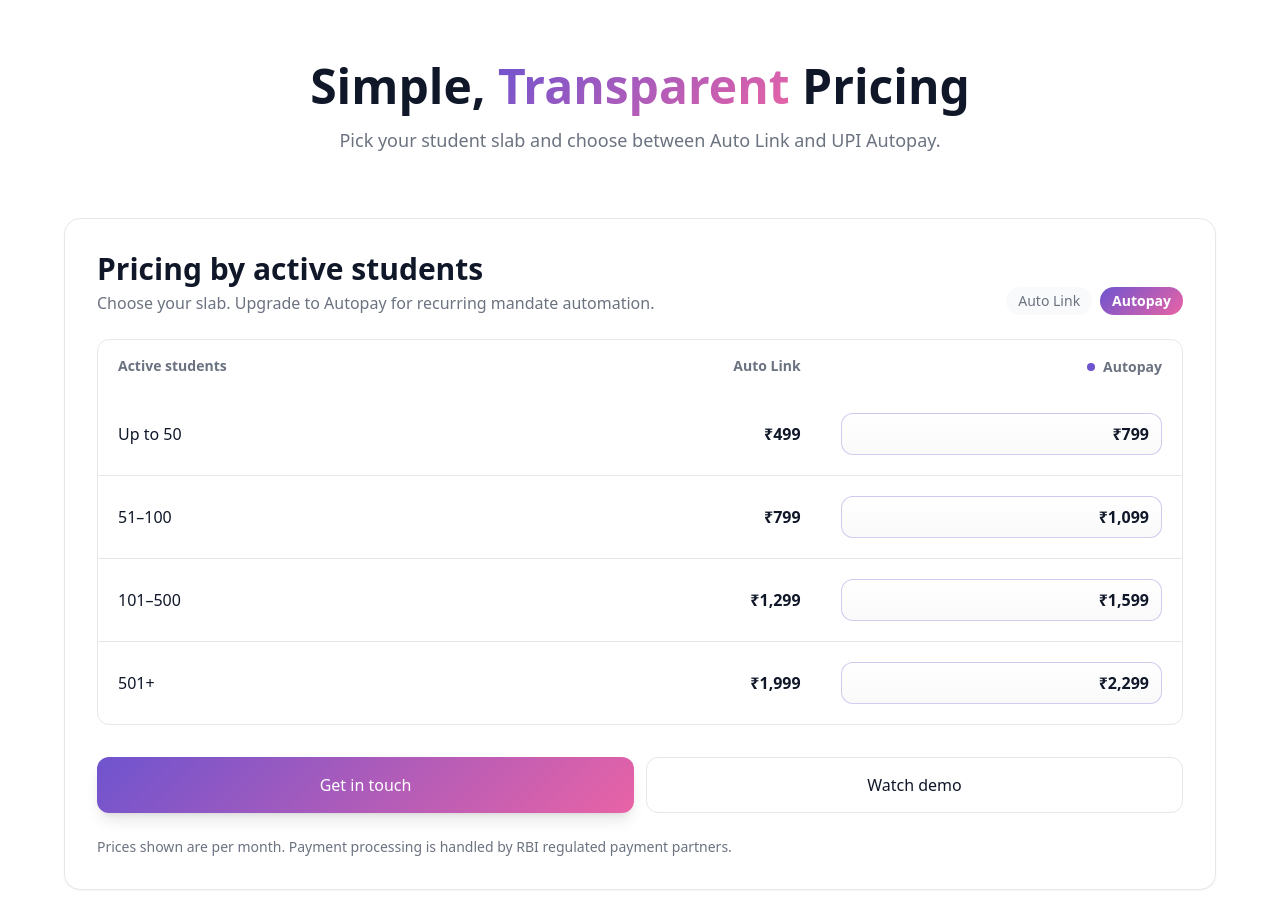
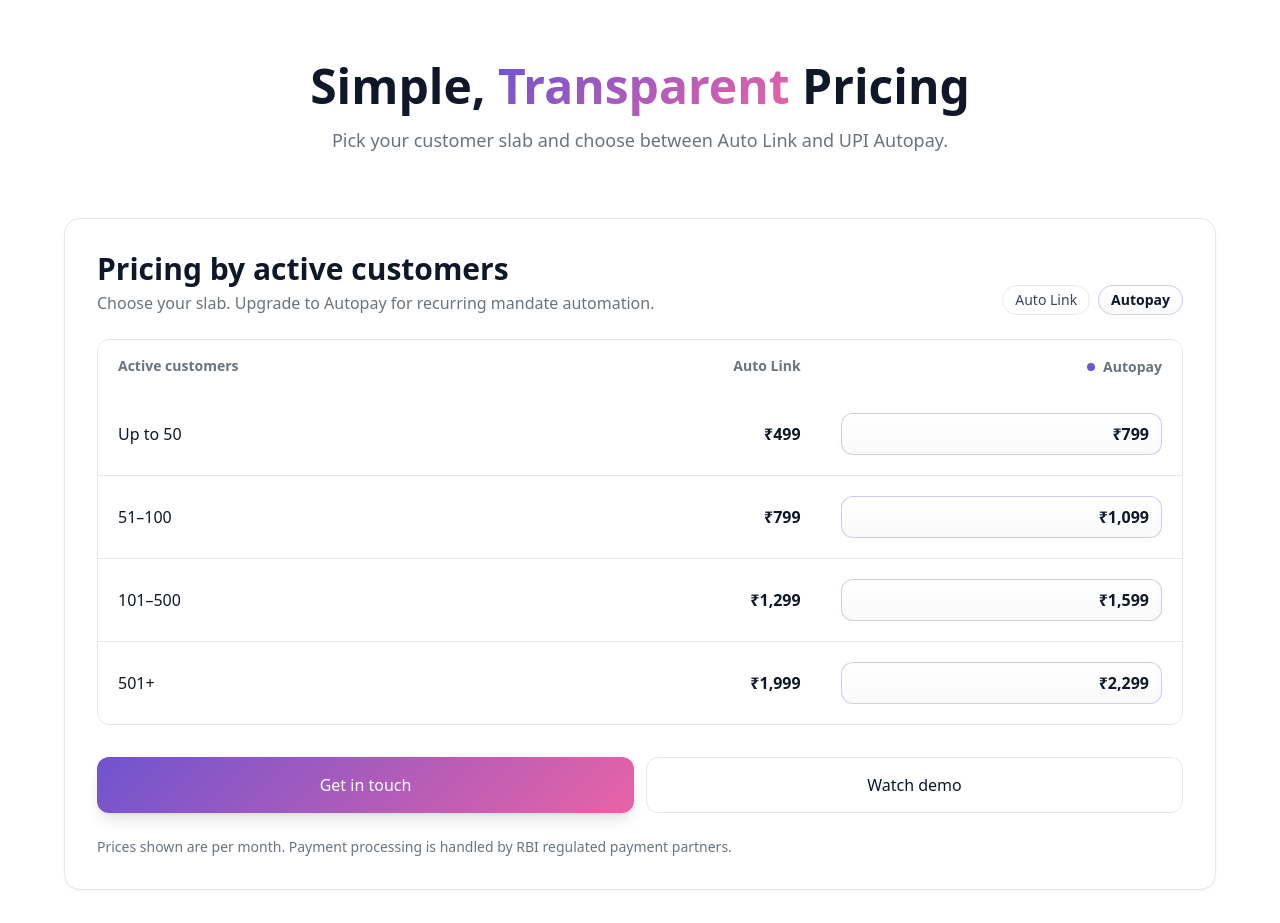
Before and after one commit to Tushar-Anand-Vardhan/feezy-pay-landing, a React (Vite) app: page / in a window 1280 px wide. Shown: the part 3460-4383 px from the top of the page. Built offline with nearby package versions, Linux system fonts and the light colour scheme.

Commit message:
standardize pricing copy and styling
Made-with: Cursor

```diff
--- a/src/components/PricingSection.tsx
+++ b/src/components/PricingSection.tsx
@@ -1,10 +1,10 @@
 import { Button } from "@/components/ui/button";
 
 const pricingTiers = [
-  { students: "Up to 50", autoLink: "₹499", autopay: "₹799" },
-  { students: "51–100", autoLink: "₹799", autopay: "₹1,099" },
-  { students: "101–500", autoLink: "₹1,299", autopay: "₹1,599" },
-  { students: "501+", autoLink: "₹1,999", autopay: "₹2,299" },
+  { customers: "Up to 50", autoLink: "₹499", autopay: "₹799" },
+  { customers: "51–100", autoLink: "₹799", autopay: "₹1,099" },
+  { customers: "101–500", autoLink: "₹1,299", autopay: "₹1,599" },
+  { customers: "501+", autoLink: "₹1,999", autopay: "₹2,299" },
 ] as const;
 
 const whatsappHref =
@@ -19,7 +19,7 @@ const PricingSection = () => {
             Simple, <span className="bg-gradient-primary bg-clip-text text-transparent">Transparent</span> Pricing
           </h2>
           <p className="text-lg text-muted-foreground max-w-2xl mx-auto">
-            Pick your student slab and choose between Auto Link and UPI Autopay.
+            Pick your customer slab and choose between Auto Link and UPI Autopay.
           </p>
         </div>
 
@@ -30,14 +30,16 @@ const PricingSection = () => {
             <div className="relative p-6 sm:p-8">
               <div className="flex flex-col sm:flex-row sm:items-end sm:justify-between gap-4 mb-6">
                 <div className="space-y-1">
-                  <h3 className="text-2xl md:text-3xl font-bold">Pricing by active students</h3>
+                  <h3 className="text-2xl md:text-3xl font-bold">Pricing by active customers</h3>
                   <p className="text-muted-foreground">
                     Choose your slab. Upgrade to Autopay for recurring mandate automation.
                   </p>
                 </div>
                 <div className="flex items-center gap-2 text-sm">
-                  <span className="px-3 py-1 rounded-full bg-muted text-muted-foreground">Auto Link</span>
-                  <span className="px-3 py-1 rounded-full bg-gradient-primary text-primary-foreground font-semibold">
+                  <span className="px-3 py-1 rounded-full border bg-background text-foreground/80">
+                    Auto Link
+                  </span>
+                  <span className="px-3 py-1 rounded-full border border-primary/30 bg-gradient-subtle text-foreground font-semibold">
                     Autopay
                   </span>
                 </div>
@@ -46,8 +48,8 @@ const PricingSection = () => {
               {/* Desktop table */}
               <div className="hidden md:block">
                 <div className="rounded-xl border bg-background/40 overflow-hidden">
-                  <div className="grid grid-cols-12 text-sm font-semibold text-muted-foreground">
-                    <div className="col-span-5 px-5 py-4">Active students</div>
+                  <div className="grid grid-cols-12 text-sm font-semibold text-muted-foreground bg-background/60">
+                    <div className="col-span-5 px-5 py-4">Active customers</div>
                     <div className="col-span-3 px-5 py-4 text-right">Auto Link</div>
                     <div className="col-span-4 px-5 py-4 text-right">
                       <span className="inline-flex items-center gap-2">
@@ -59,11 +61,11 @@ const PricingSection = () => {
 
                   <div className="divide-y">
                     {pricingTiers.map((tier) => (
-                      <div key={tier.students} className="grid grid-cols-12 items-center">
-                        <div className="col-span-5 px-5 py-5 font-medium">{tier.students}</div>
+                      <div key={tier.customers} className="grid grid-cols-12 items-center">
+                        <div className="col-span-5 px-5 py-5 font-medium">{tier.customers}</div>
                         <div className="col-span-3 px-5 py-5 text-right font-semibold">{tier.autoLink}</div>
                         <div className="col-span-4 px-5 py-5 text-right">
-                          <span className="inline-flex items-center justify-end w-full rounded-lg bg-gradient-subtle border border-primary/30 px-3 py-2 font-bold">
+                          <span className="inline-flex items-center justify-end w-full rounded-lg border border-primary/30 bg-gradient-subtle px-3 py-2 font-bold">
                             {tier.autopay}
                           </span>
                         </div>
@@ -76,10 +78,10 @@ const PricingSection = () => {
               {/* Mobile cards */}
               <div className="md:hidden space-y-4">
                 {pricingTiers.map((tier) => (
-                  <div key={tier.students} className="rounded-xl border bg-background/40 p-5">
+                  <div key={tier.customers} className="rounded-xl border bg-background/40 p-5">
                     <div className="flex items-center justify-between gap-3">
-                      <div className="font-semibold">{tier.students}</div>
-                      <span className="text-xs text-muted-foreground">Active students</span>
+                      <div className="font-semibold">{tier.customers}</div>
+                      <span className="text-xs text-muted-foreground">Active customers</span>
                     </div>
                     <div className="grid grid-cols-2 gap-3 mt-4">
                       <div className="rounded-lg border bg-card p-4">
```
